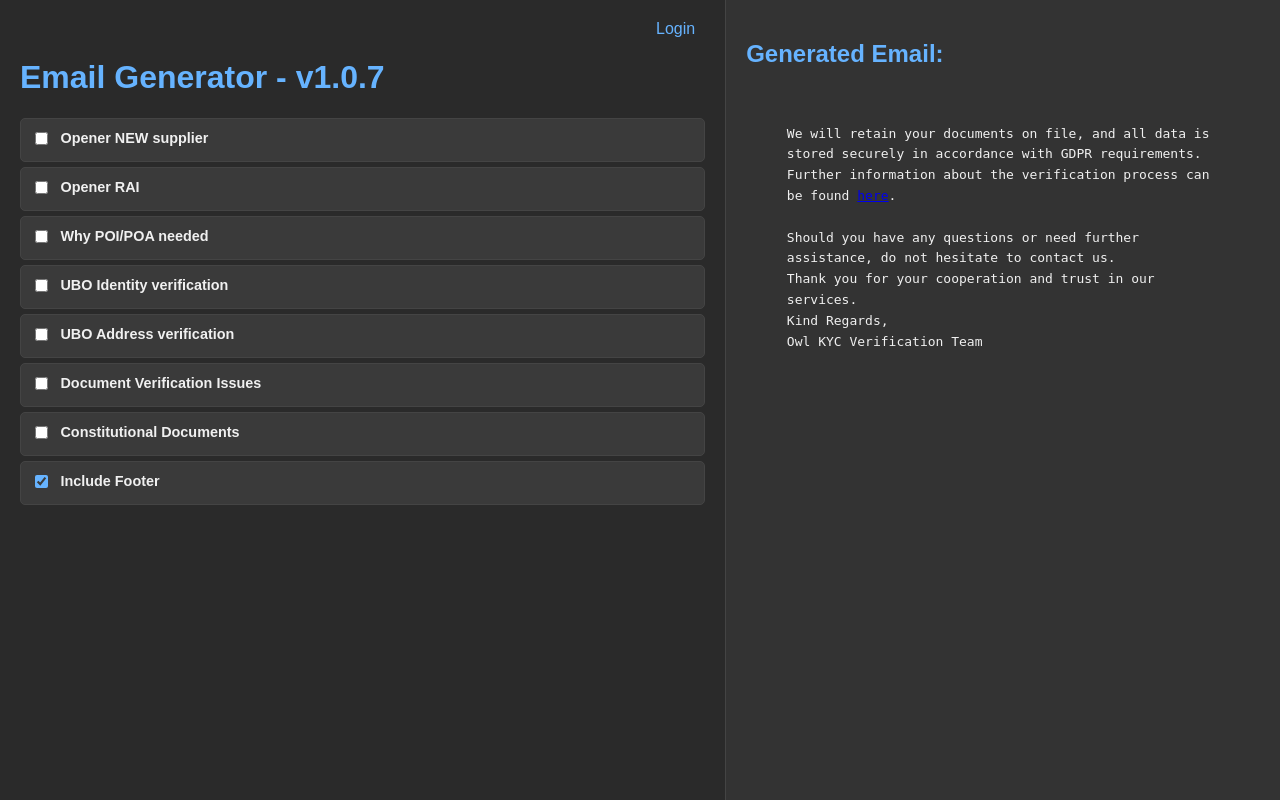
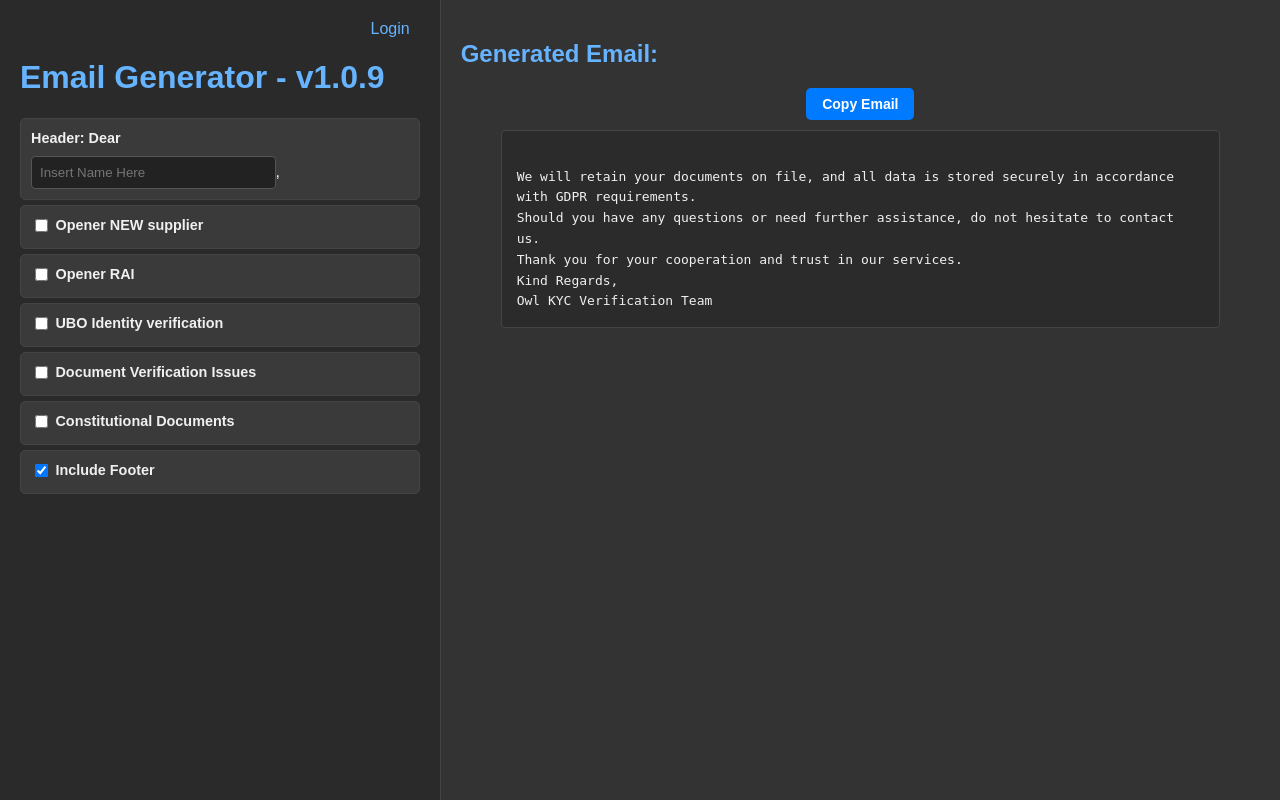
Before and after one commit to nturka/email-gen-final, a Flask app: template templates/main.html in a window 1280 px wide. Run offline with Flask 3, Linux system fonts and the light colour scheme; the template is opened without the code that fills it: most values are stand-ins (such as "Sample title", 1, 10 or a date in 2020).

Commit message:
feat: Add header and copy button, fix UI and bugs

```diff
--- a/templates/main.html
+++ b/templates/main.html
@@ -3,7 +3,7 @@
 <head>
     <meta charset="UTF-8">
     <meta name="viewport" content="width=device-width, initial-scale=1.0">
-    <title>Email Generator - v1.0.7</title>
+    <title>Email Generator - v1.0.9</title>
     <style>
         /* Basic styling for the entire page */
         body {
@@ -17,7 +17,7 @@
 
         /* Styling for the left-hand control panel */
         .controls-panel {
-            flex: 2; /* Widened the controls panel */
+            flex: 1; /* Made controls panel narrower */
             padding: 20px;
             background-color: #2a2a2a;
             overflow-y: auto;
@@ -25,7 +25,7 @@
 
         /* Styling for the right-hand email preview panel */
         .email-preview-panel {
-            flex: 1.5; /* Shrunk the preview panel */
+            flex: 2; /* Made preview panel wider */
             padding: 20px;
             background-color: #333;
             border-left: 1px solid #444;
@@ -39,27 +39,29 @@
 
         /* Styling for each main form section */
         form div.section-header {
-            margin-bottom: 5px; /* Reduced bottom margin */
+            margin-bottom: 5px;
             padding: 10px;
             border: 1px solid #444;
             border-radius: 5px;
             background-color: #3a3a3a;
         }
 
-        /* Style the main category labels for smaller font and clickability */
+        /* Style the main category labels and checkboxes for clickability */
+        form div.section-header > label,
+        form div.section-header > input[type="checkbox"] {
+            cursor: pointer;
+        }
         form div.section-header > label {
             display: inline-block;
             width: calc(100% - 30px);
             font-weight: bold;
-            font-size: 0.9em; /* Smaller font */
-            cursor: pointer; /* Indicates it's clickable */
+            font-size: 0.9em;
         }
-
         input[type="checkbox"] {
              vertical-align: middle;
         }
 
-        /* Hide subcategory content by default for the dropdown effect */
+        /* Hide subcategory content by default */
         .subcategory-content {
             display: none;
             margin-top: 10px;
@@ -67,75 +69,41 @@
             padding-top: 10px;
         }
 
-        /* General styling for form elements */
-        label {
-            margin-bottom: 5px;
-            font-weight: bold;
-        }
-
-        input[type="text"] {
-            width: calc(100% - 20px);
-            padding: 8px;
-            margin-top: 5px;
-            border: 1px solid #555;
-            border-radius: 4px;
-            background-color: #222;
-            color: #f0f0f0;
-        }
-
-        input[type="checkbox"], input[type="radio"] {
-            margin-right: 8px;
-            accent-color: #66b3ff;
-        }
-
-        .subheader {
-            margin-left: 20px;
-            margin-top: 5px;
-            margin-bottom: 5px;
-            font-weight: normal;
-            font-size: 0.85em;
-        }
-
-        .inline-field {
-            display: inline-block;
-            margin-left: 10px;
-        }
-
-        .auth-links {
-            margin-bottom: 20px;
-            text-align: right;
-            padding-right: 10px;
-        }
-        .auth-links a {
-            color: #66b3ff;
-            text-decoration: none;
-            margin-left: 15px;
-        }
-        .auth-links a:hover {
-            text-decoration: underline;
-        }
-
-        .flash-message {
-            padding: 10px;
-            margin-bottom: 15px;
-            border-radius: 4px;
-            font-weight: bold;
-        }
+        /* Other form element styles */
+        label { margin-bottom: 5px; font-weight: bold; }
+        input[type="text"] { width: calc(100% - 20px); padding: 8px; margin-top: 5px; border: 1px solid #555; border-radius: 4px; background-color: #222; color: #f0f0f0; }
+        .subheader { margin-left: 20px; margin-top: 5px; margin-bottom: 5px; font-weight: normal; font-size: 0.85em; }
+        .inline-field { display: inline-block; margin-left: 10px; }
+        .auth-links { margin-bottom: 20px; text-align: right; padding-right: 10px; }
+        .auth-links a { color: #66b3ff; text-decoration: none; margin-left: 15px; }
+        .auth-links a:hover { text-decoration: underline; }
+        .flash-message { padding: 10px; margin-bottom: 15px; border-radius: 4px; font-weight: bold; }
         .flash-message.success { background-color: #28a745; color: white; }
         .flash-message.danger { background-color: #dc3545; color: white; }
 
         .email-preview-panel pre {
-            max-width: 90%;
-            width: 100%;
-            margin: 10px auto 0 auto;
-            padding: 15px;
-            box-sizing: border-box;
-            white-space: pre-wrap;
-            word-wrap: break-word;
-            overflow-x: hidden;
-            text-align: left;
-            line-height: 1.6;
+            max-width: 90%; width: 100%; margin: 10px auto 0 auto; padding: 15px; box-sizing: border-box;
+            white-space: pre-wrap; word-wrap: break-word; overflow-x: hidden; text-align: left; line-height: 1.6;
+            background-color: #2b2b2b; border: 1px solid #444; border-radius: 4px;
         }
+
+        /* Styling for the Copy button */
+        #copyButton {
+            display: block;
+            margin: 10px auto;
+            padding: 8px 16px;
+            font-size: 14px;
+            font-weight: bold;
+            color: #fff;
+            background-color: #007bff;
+            border: none;
+            border-radius: 5px;
+            cursor: pointer;
+        }
+        #copyButton:hover {
+            background-color: #0056b3;
+        }
+
     </style>
 </head>
 <body>
@@ -156,8 +124,13 @@
             {% endif %}
         {% endwith %}
 
-        <h1>Email Generator - v1.0.7</h1>
+        <h1>Email Generator - v1.0.9</h1>
         <form id="emailForm">
+
+            <div class="section-header">
+                <label for="recipient_name" style="cursor: default;">Header: Dear </label>
+                <input type="text" id="recipient_name" name="recipient_name" placeholder="Insert Name Here" style="display:inline-block; width: 60%;">,
+            </div>
 
             <div class="section-header">
                 <input type="checkbox" id="opener_new_supplier" name="opener_new_supplier">
@@ -170,42 +143,22 @@
             </div>
 
             <div class="section-header">
-                <input type="checkbox" id="why_poi_poa_needed" name="why_poi_poa_needed">
-                <label for="why_poi_poa_needed">Why POI/POA needed</label>
-            </div>
-
-            <div class="section-header">
                 <input type="checkbox" id="ubo_identity_verification" name="ubo_identity_verification">
                 <label for="ubo_identity_verification">UBO Identity verification</label>
                 <div class="subcategory-content">
-                    <label for="company_name_ubo_id" class="subheader">Company Name:</label>
-                    <input type="text" id="company_name_ubo_id" name="company_name_ubo_id" placeholder="Insert Company Name">
+                    <div class="subheader">
+                        <label for="company_name_ubo_id">Company Name:</label>
+                        <input type="text" id="company_name_ubo_id" name="company_name_ubo_id" placeholder="Insert Company Name">
+                    </div>
                     <div class="subheader">
                         <input type="checkbox" id="ubo_id_1" name="ubo_id_1">
                         <label for="ubo_id_1">UBO 1:</label>
                         <input type="text" name="ubo_id_name_1" placeholder="UBO 1 Name" class="inline-field">
                     </div>
-                     <div class="subheader">
+                    <div class="subheader">
                         <input type="checkbox" id="ubo_id_2" name="ubo_id_2">
                         <label for="ubo_id_2">UBO 2:</label>
                         <input type="text" name="ubo_id_name_2" placeholder="UBO 2 Name" class="inline-field">
-                    </div>
-                </div>
-            </div>
-
-            <div class="section-header">
-                <input type="checkbox" id="ubo_address_verification" name="ubo_address_verification">
-                <label for="ubo_address_verification">UBO Address verification</label>
-                <div class="subcategory-content">
-                    <div class="subheader">
-                        <input type="checkbox" id="ubo_address_1" name="ubo_address_1">
-                        <label for="ubo_address_1">UBO 1:</label>
-                        <input type="text" name="ubo_address_name_1" placeholder="UBO 1 Name" class="inline-field">
-                    </div>
-                    <div class="subheader">
-                        <input type="checkbox" id="ubo_address_2" name="ubo_address_2">
-                        <label for="ubo_id_2">UBO 2:</label>
-                        <input type="text" name="ubo_address_name_2" placeholder="UBO 2 Name" class="inline-field">
                     </div>
                 </div>
             </div>
@@ -253,32 +206,26 @@
 
     <div class="email-preview-panel">
         <h2>Generated Email:</h2>
+        <button id="copyButton">Copy Email</button>
         <pre id="generated_email_display"></pre>
     </div>
 
     <script>
-        // JavaScript object to store all email template snippets
         const EMAIL_TEMPLATES = {
+            "header": "Dear {{ recipient_name }},\n\n",
             "footer": `\nWe will retain your documents on file, and all data is stored securely in accordance with GDPR requirements.
-Further information about the verification process can be found <a href="https://help.supplier.viator.com/en/articles/363-account-verification-for-suppliers-using-owl-payments-europe">here</a>.
-
 Should you have any questions or need further assistance, do not hesitate to contact us.
 Thank you for your cooperation and trust in our services.
 Kind Regards,
-Owl KYC Verification Team
-`,
+Owl KYC Verification Team\n`,
             "opener_new_supplier": "Thank you for your application.\nIn order to proceed, we kindly request the following information:\n",
             "opener_rai": "Thank you for your email.\nIn order to proceed, we kindly request the following information:\n",
-            "why_poi_poa_needed": "We understand your concerns and would like to provide some clarity regarding our request. We are obligated to conduct enhanced due diligence in accordance with regulatory standards. These regulations require us to identify and verify any individual who owns or controls 25% or more of a business. The identification and verification process involves confirming the identity of the individuals and their residential addresses. Identity is verified through the secure links provided, which authenticate a valid form of photo ID.\n",
             "ubo_identity_verification": "As the ultimate beneficial owner of {{ company_name_ubo_id }}, please provide valid photo identification for identity verification purposes. A valid form of photo identification will be required to complete this process. Please refer to the list of acceptable forms of photo ID below.\n",
             "ubo_id_1": "UBO 1: {{ ubo_id_name_1 }}\n",
             "ubo_id_2": "UBO 2: {{ ubo_id_name_2 }}\n",
-            "ubo_address_verification": "We require a document verifying your current residential address, issued within the past three months. This can be submitted via return email. Acceptable forms of address verification are listed below.\n",
-            "ubo_address_1": "UBO 1: {{ ubo_address_name_1 }}\n",
-            "ubo_address_2": "UBO 2: {{ ubo_address_name_2 }}\n",
             "illegible_document": "Unfortunately, the document provided is illegible, and we’re unable to complete the verification process at this time. To proceed, kindly upload a clear and legible copy of the document. Please ensure that all information, including your name, photo, and expiration date, is clearly visible and not obscured.\n",
-            "id_expired": "Thank you for providing your identification. Upon review, we noticed that the ID submitted is expired. Unfortunately, we cannot proceed with the verification process using an expired document. To continue, please submit a valid, unexpired form of identification. Ensure that all details are clearly visible for successful verification.\n",
-            "id_mismatch": "Thank you for submitting your identification document. We’ve reviewed the details and noticed that the name on the ID does not match the name registered on your account. For security and verification purposes, we kindly ask you to provide an explanation for the discrepancy, along with any supporting documents (such as a legal name change certificate or proof of relationship, if applicable).\n",
+            "expired_id": "Thank you for providing your identification. Upon review, we noticed that the ID submitted is expired. Unfortunately, we cannot proceed with the verification process using an expired document. To continue, please submit a valid, unexpired form of identification. Ensure that all details are clearly visible for successful verification.\n",
+            "mismatch_id_account_name": "Thank you for submitting your identification document. We’ve reviewed the details and noticed that the name on the ID does not match the name registered on your account. For security and verification purposes, we kindly ask you to provide an explanation for the discrepancy, along with any supporting documents (such as a legal name change certificate or proof of relationship, if applicable).\n",
             "memorandum_articles": "As part of our due diligence and compliance procedures, we kindly request that you provide a copy of your company’s Memorandum and Articles of Association at your earliest convenience.\n",
             "certificate_incorporation": "As part of our compliance and verification process, we kindly request a copy of your company’s Certificate of Incorporation at your earliest convenience.\n"
         };
@@ -288,19 +235,18 @@ Owl KYC Verification Team
             const form = document.getElementById('emailForm');
             const data = new FormData(form);
 
-            if (data.get('opener_new_supplier')) {
-                emailParts.push(EMAIL_TEMPLATES['opener_new_supplier']);
+            const recipientName = data.get('recipient_name')?.trim();
+            if (recipientName) {
+                emailParts.push(EMAIL_TEMPLATES['header'].replace('{{ recipient_name }}', recipientName));
             }
-            if (data.get('opener_rai')) {
-                emailParts.push(EMAIL_TEMPLATES['opener_rai']);
-            }
-            if (data.get('why_poi_poa_needed')) {
-                emailParts.push(EMAIL_TEMPLATES['why_poi_poa_needed']);
-            }
+
+            if (data.get('opener_new_supplier')) emailParts.push(EMAIL_TEMPLATES['opener_new_supplier']);
+            if (data.get('opener_rai')) emailParts.push(EMAIL_TEMPLATES['opener_rai']);
 
             if (data.get('ubo_identity_verification')) {
                 const companyNameUboId = data.get('company_name_ubo_id') || '';
-                emailParts.push(EMAIL_TEMPLATES['ubo_identity_verification'].replace('{{ company_name_ubo_id }}', companyNameUboId));
+                let uboTemplate = EMAIL_TEMPLATES['ubo_identity_verification'].replace('{{ company_name_ubo_id }}', companyNameUboId);
+                emailParts.push(uboTemplate);
                 if (document.getElementById('ubo_id_1').checked) {
                     emailParts.push(EMAIL_TEMPLATES['ubo_id_1'].replace('{{ ubo_id_name_1 }}', data.get('ubo_id_name_1') || ''));
                 }
@@ -309,30 +255,18 @@ Owl KYC Verification Team
                 }
             }
 
-            if (data.get('ubo_address_verification')) {
-                emailParts.push(EMAIL_TEMPLATES['ubo_address_verification']);
-                 if (document.getElementById('ubo_address_1').checked) {
-                    emailParts.push(EMAIL_TEMPLATES['ubo_address_1'].replace('{{ ubo_address_name_1 }}', data.get('ubo_address_name_1') || ''));
-                }
-                if (document.getElementById('ubo_address_2').checked) {
-                    emailParts.push(EMAIL_TEMPLATES['ubo_address_2'].replace('{{ ubo_address_name_2 }}', data.get('ubo_address_name_2') || ''));
-                }
-            }
-
             if (data.get('doc_verification_issues')) {
                 form.querySelectorAll('input[name="doc_issue_type"]:checked').forEach(checkbox => {
-                    const issueType = checkbox.value;
-                    if (EMAIL_TEMPLATES[issueType]) {
-                        emailParts.push(EMAIL_TEMPLATES[issueType]);
+                    if (EMAIL_TEMPLATES[checkbox.value]) {
+                        emailParts.push(EMAIL_TEMPLATES[checkbox.value]);
                     }
                 });
             }
 
             if (data.get('constitutional_documents')) {
                 form.querySelectorAll('input[name="constitutional_doc_type"]:checked').forEach(checkbox => {
-                    const docType = checkbox.value;
-                    if (EMAIL_TEMPLATES[docType]) {
-                        emailParts.push(EMAIL_TEMPLATES[docType]);
+                    if (EMAIL_TEMPLATES[checkbox.value]) {
+                        emailParts.push(EMAIL_TEMPLATES[checkbox.value]);
                     }
                 });
             }
@@ -341,7 +275,7 @@ Owl KYC Verification Team
                 emailParts.push(EMAIL_TEMPLATES['footer']);
             }
 
-            document.getElementById('generated_email_display').innerHTML = emailParts.join('\n');
+            document.getElementById('generated_email_display').innerText = emailParts.join('\n');
         }
 
         document.addEventListener('DOMContentLoaded', function() {
@@ -351,24 +285,46 @@ Owl KYC Verification Team
             form.addEventListener('change', generateEmail);
             form.addEventListener('input', generateEmail);
 
-            // Logic for collapsible dropdown sections
             function setupCollapsibleSections() {
-                const sectionHeaders = document.querySelectorAll('.section-header');
-                sectionHeaders.forEach(header => {
+                document.querySelectorAll('.section-header').forEach(header => {
                     const label = header.querySelector('label');
+                    const checkbox = header.querySelector('input[type="checkbox"]');
                     const content = header.querySelector('.subcategory-content');
-                    if (label && content) {
-                        label.addEventListener('click', function(event) {
-                            event.preventDefault();
+
+                    if (content && label && checkbox) {
+                        const toggleContent = (e) => {
+                            if (e.target.closest('.subcategory-content')) return;
+                            if (e.target.tagName === 'LABEL') e.preventDefault();
                             const isVisible = content.style.display === 'block';
                             content.style.display = isVisible ? 'none' : 'block';
-                        });
+                        };
+                        label.addEventListener('click', toggleContent);
+                        checkbox.addEventListener('click', toggleContent);
                     }
                 });
             }
 
+            function setupCopyButton() {
+                const copyButton = document.getElementById('copyButton');
+                const emailDisplay = document.getElementById('generated_email_display');
+                if (copyButton && emailDisplay) {
+                    copyButton.addEventListener('click', () => {
+                        const textToCopy = emailDisplay.innerText;
+                        navigator.clipboard.writeText(textToCopy).then(() => {
+                            copyButton.textContent = 'Copied!';
+                            setTimeout(() => {
+                                copyButton.textContent = 'Copy Email';
+                            }, 2000);
+                        }).catch(err => {
+                            console.error('Failed to copy text: ', err);
+                        });
+                    });
+                }
+            }
+
             setupCollapsibleSections();
-            generateEmail(); // Initial call
+            setupCopyButton();
+            generateEmail();
         });
     </script>
 </body>
```
